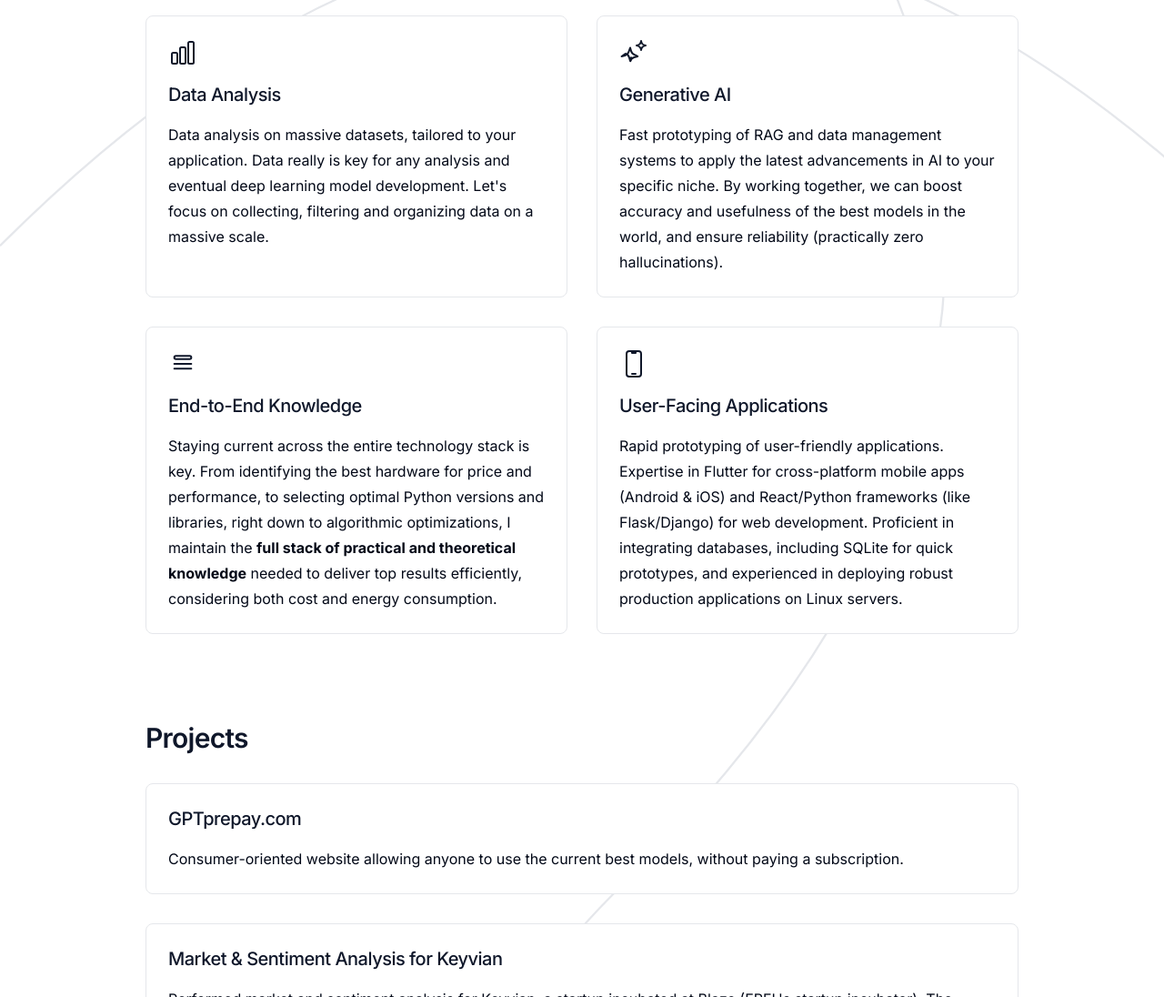
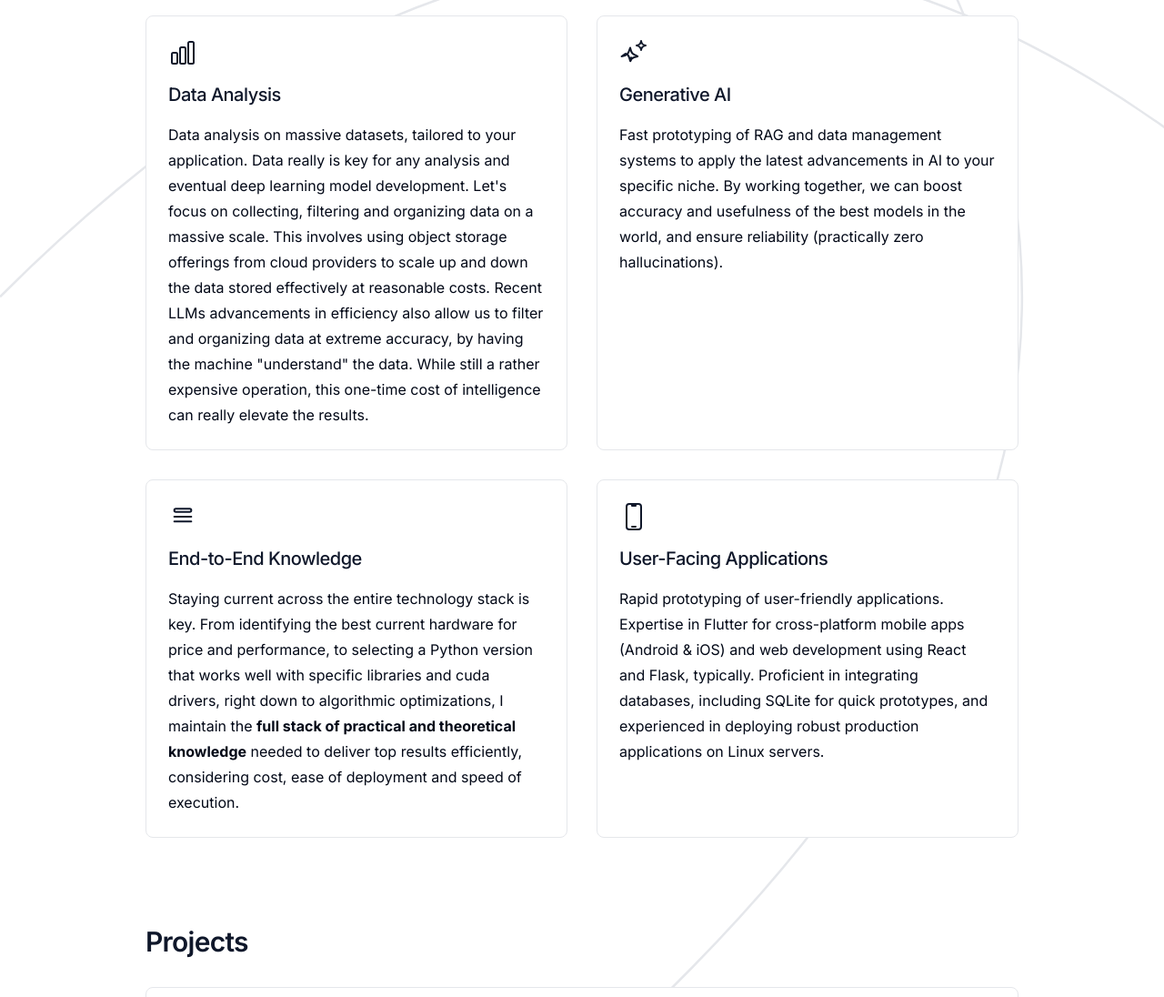
Before and after one commit to Athanaze/website, a plain HTML site: page index.html in a window 1280 px wide. Shown: the part 423-1519 px from the top of the page at 91% size. Drawn offline with nearby package versions, Linux system fonts and the light colour scheme.

Commit message:
fixed copy

```diff
--- a/index.html
+++ b/index.html
@@ -154,7 +154,7 @@
                          <path stroke-linecap="round" stroke-linejoin="round" d="M3 13.125C3 12.504 3.504 12 4.125 12h2.25c.621 0 1.125.504 1.125 1.125v6.75C7.5 20.496 6.996 21 6.375 21h-2.25A1.125 1.125 0 0 1 3 19.875v-6.75ZM9.75 8.625c0-.621.504-1.125 1.125-1.125h2.25c.621 0 1.125.504 1.125 1.125v11.25c0 .621-.504 1.125-1.125 1.125h-2.25a1.125 1.125 0 0 1-1.125-1.125V8.625ZM16.5 4.125c0-.621.504-1.125 1.125-1.125h2.25C20.496 3 21 3.504 21 4.125v15.75c0 .621-.504 1.125-1.125 1.125h-2.25a1.125 1.125 0 0 1-1.125-1.125V4.125Z" />
                      </svg>
                     <h3 class="text-primary mb-2">Data Analysis</h3>
-                    <p class="text-card-foreground">Data analysis on massive datasets, tailored to your application. Data really is key for any analysis and eventual deep learning model development. Let's focus on collecting, filtering and organizing data on a massive scale.</p>
+                    <p class="text-card-foreground">Data analysis on massive datasets, tailored to your application. Data really is key for any analysis and eventual deep learning model development. Let's focus on collecting, filtering and organizing data on a massive scale. This involves using object storage offerings from cloud providers to scale up and down the data stored effectively at reasonable costs. Recent LLMs advancements in efficiency also allow us to filter and organizing data at extreme accuracy, by having the machine "understand" the data. While still a rather expensive operation, this one-time cost of intelligence can really elevate the results.</p>
                 </div>
                 <div class="card">
                      <svg class="w-8 h-8 text-primary mb-4" xmlns="http://www.w3.org/2000/svg" fill="none" viewBox="0 0 24 24" stroke-width="1.5" stroke="currentColor">
@@ -169,14 +169,14 @@
                         <path stroke-linecap="round" stroke-linejoin="round" d="M5 6.75C5 6.06 5.56 5.5 6.25 5.5h11.5C18.44 5.5 19 6.06 19 6.75v0C19 7.44 18.44 8 17.75 8H6.25C5.56 8 5 7.44 5 6.75v0Z M5 12h14 M5 16h14" />
                      </svg>
                     <h3 class="text-primary mb-2">End-to-End Knowledge</h3>
-                    <p class="text-card-foreground">Staying current across the entire technology stack is key. From identifying the best hardware for price and performance, to selecting optimal Python versions and libraries, right down to algorithmic optimizations, I maintain the <strong>full stack of practical and theoretical knowledge</strong> needed to deliver top results efficiently, considering both cost and energy consumption.</p>
+                    <p class="text-card-foreground">Staying current across the entire technology stack is key. From identifying the best current hardware for price and performance, to selecting a Python version that works well with specific libraries and cuda drivers, right down to algorithmic optimizations, I maintain the <strong>full stack of practical and theoretical knowledge</strong> needed to deliver top results efficiently, considering cost, ease of deployment and speed of execution.</p>
                 </div>
                 <div class="card">
                     <svg class="w-8 h-8 text-primary mb-4" xmlns="http://www.w3.org/2000/svg" fill="none" viewBox="0 0 24 24" stroke-width="1.5" stroke="currentColor">
                         <path stroke-linecap="round" stroke-linejoin="round" d="M10.5 1.5H8.25A2.25 2.25 0 0 0 6 3.75v16.5a2.25 2.25 0 0 0 2.25 2.25h7.5A2.25 2.25 0 0 0 18 20.25V3.75a2.25 2.25 0 0 0-2.25-2.25H13.5m-3 0V3h3V1.5m-3 0h3m-3 18.75h3" />
                     </svg>
                     <h3 class="text-primary mb-2">User-Facing Applications</h3>
-                    <p class="text-card-foreground">Rapid prototyping of user-friendly applications. Expertise in Flutter for cross-platform mobile apps (Android & iOS) and React/Python frameworks (like Flask/Django) for web development. Proficient in integrating databases, including SQLite for quick prototypes, and experienced in deploying robust production applications on Linux servers.</p>
+                    <p class="text-card-foreground">Rapid prototyping of user-friendly applications. Expertise in Flutter for cross-platform mobile apps (Android & iOS) and web development using React and Flask, typically. Proficient in integrating databases, including SQLite for quick prototypes, and experienced in deploying robust production applications on Linux servers.</p>
                 </div>
             </div>
         </section>
```
